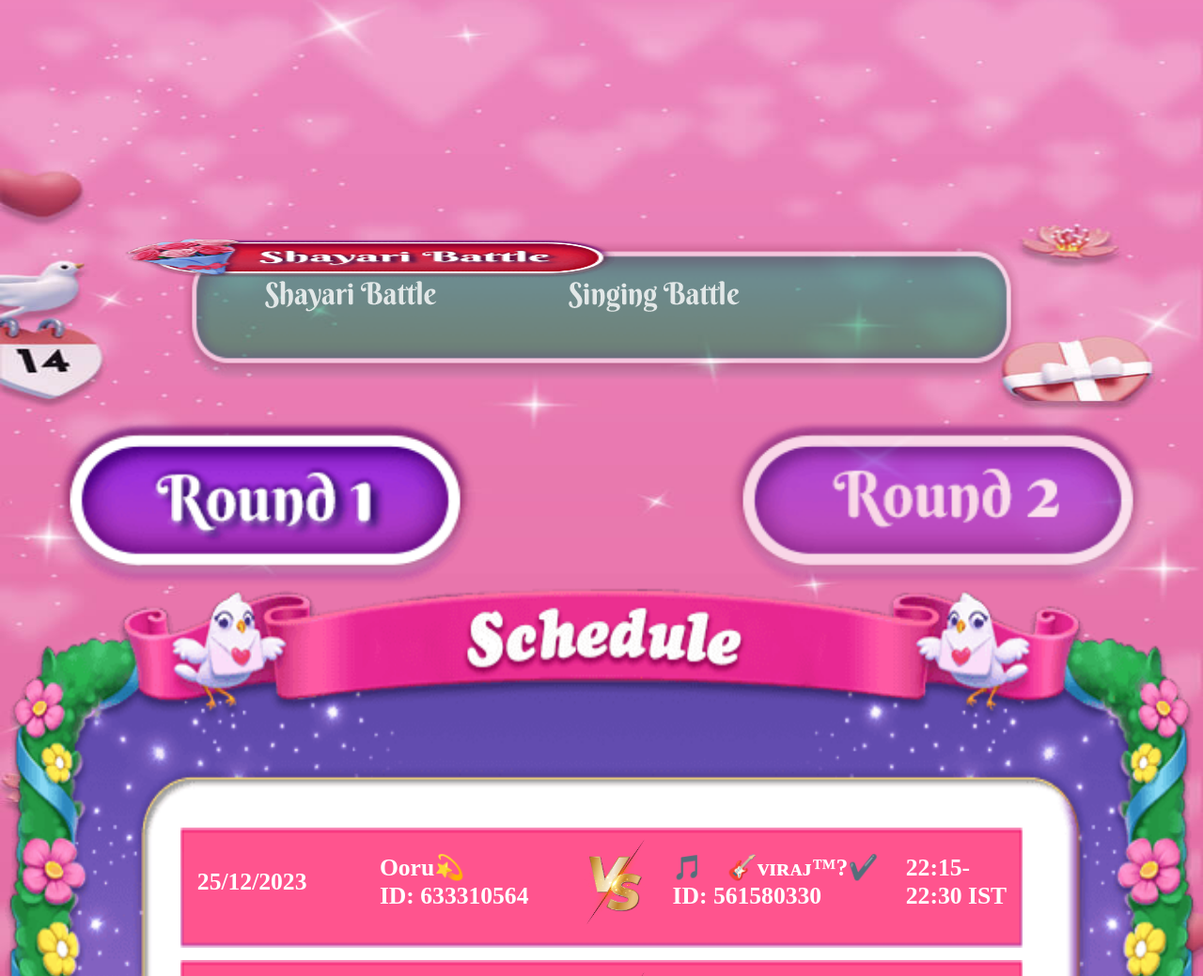
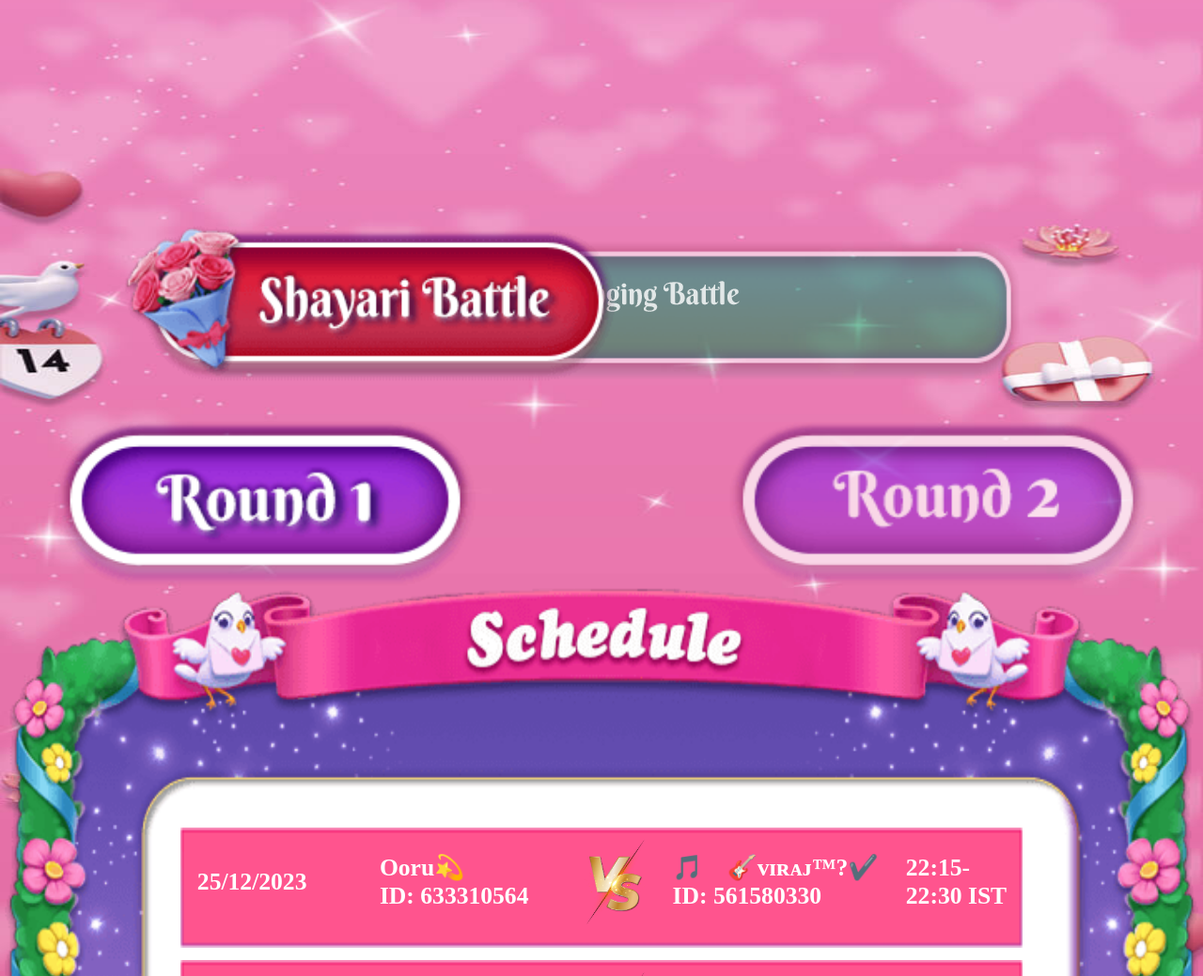
Before and after one commit to Abhishek-melot/pkValentine2k24, a plain HTML site: page index.html in a window 1280 px wide. Shown: the part 1907-2946 px from the top of the page at 94% size. Drawn offline with Linux system fonts and the light colour scheme.

Commit message:
fixed category button

```diff
--- a/css/style.css
+++ b/css/style.css
@@ -341,7 +341,7 @@ body {
 
 .tab1 {
   width: 45%;
-  height: 33px;
+  height: 10vw;
   margin-top: 4px;
 }
 .dancing.active, .tab-categories .dancingL.active{
```
